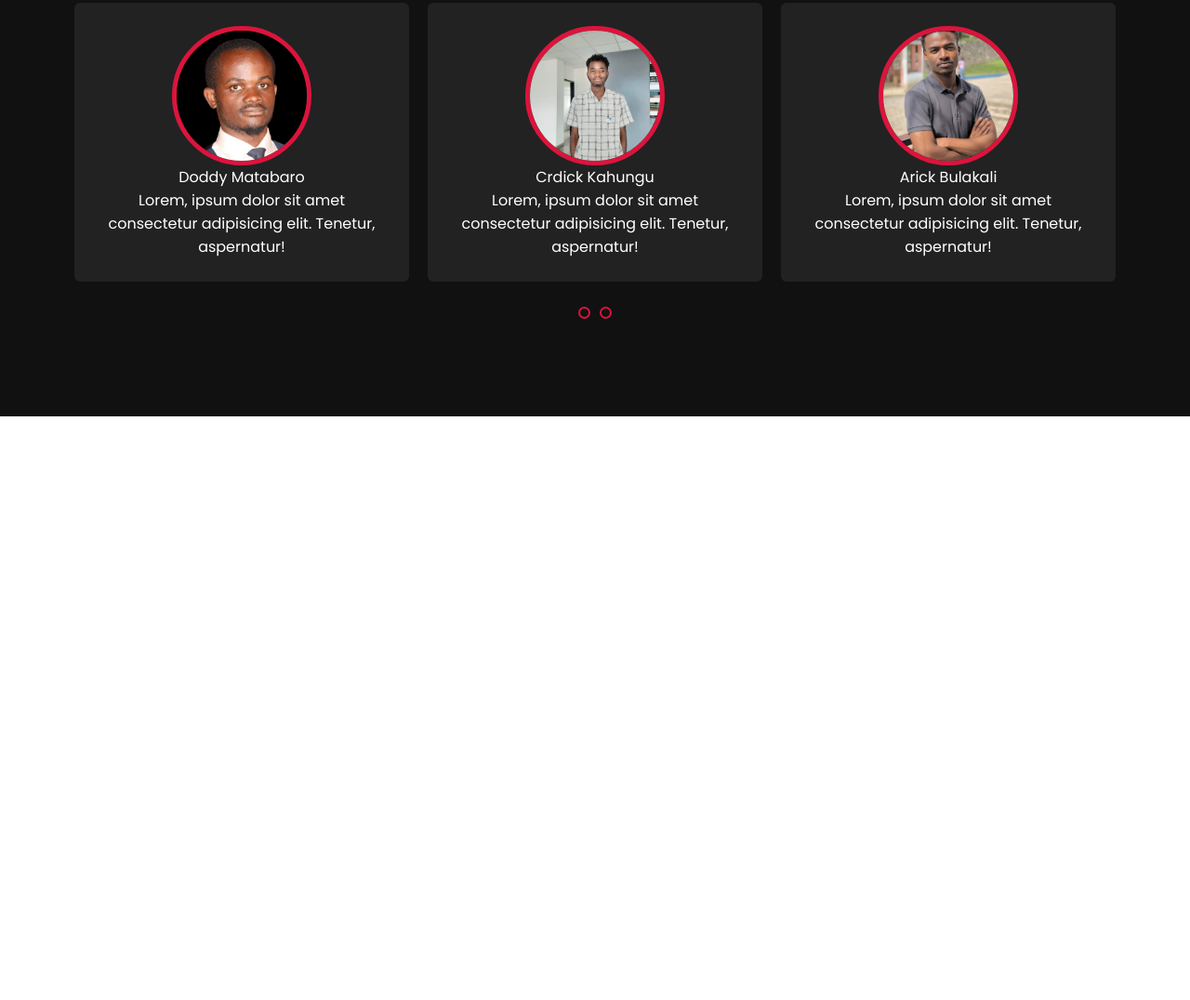
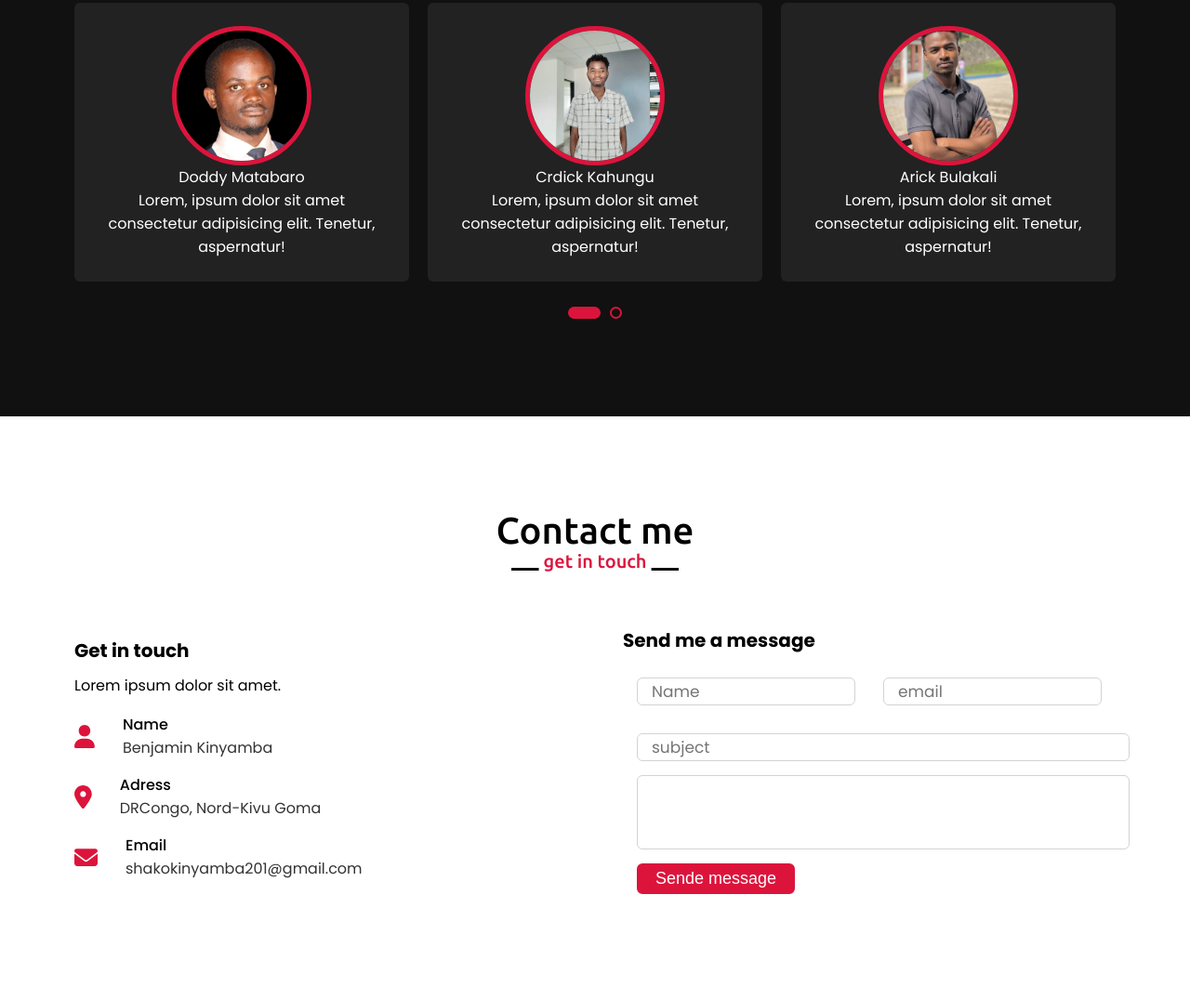
Before and after one commit to SKB-TECH/porfolio, a website: page index.html in a window 1280 px wide. Shown: the part 3018-4094 px from the top of the page at 93% size. Before the commit the page ends 3466 px from the top, so only its background shows below. Drawn offline with nearby package versions, Linux system fonts and the light colour scheme; files whose address does not match are found by name.

Commit message:
Feat :add section contact

```diff
--- a/index.html
+++ b/index.html
@@ -227,5 +227,71 @@
             </div>
         </div>
     </section>
+
+    <!-- section contact -->
+    <section class="contact" id="contact">
+        <div class="max-width">
+            <h2 class="title">Contact me</h2>
+            <div class="contact-content">
+                <div class="column left">
+                    <div class="text">Get in touch</div>
+                    <p>Lorem ipsum dolor sit amet.</p>
+                    <div class="icons">
+                        <div class="row">
+                            <i class="fas fa-user"></i>
+                            <div class="info">
+                                <div class="head">Name</div>
+                                <div class="sub-title">Benjamin Kinyamba</div>
+                            </div>
+                        </div>
+
+                        <div class="row">
+                          <i class="fa fa-map-marker-alt" aria-hidden="true"></i>
+                            <div class="info">
+                                <div class="head">Adress</div>
+                                <div class="sub-title">DRCongo, Nord-Kivu Goma</div>
+                            </div>
+                        </div>
+
+                        <div class="row">
+                            <i class="fas fa-envelope"></i>
+                            <div class="info">
+                                <div class="head">Email</div>
+                                <div class="sub-title">shakokinyamba201@gmail.com</div>
+                            </div>
+                        </div>
+                    </div>
+                </div>
+                <div class="column right">
+                    <div class="text">Send me a message</div>
+                    <form action="#">
+                        <div class="fields">
+                            <div class="field name">
+                            <input type="text" name="nom" placeholder="Name" required>
+                            </div>
+
+                            <div class="field email">
+                                <input type="email" name="email" placeholder="email" required>
+                            </div>
+                        </div>
+                        <div class="field subject">
+                            <input type="text" name="subject" placeholder="subject" required>
+                        </div>
+
+                        <div class="field textarea">
+                            <textarea name="" id="" cols="30" rows="10"  placeholder="Describe ...." required>
+                            </textarea>
+                        </div>
+
+                        <div class="button">
+                            <button type="submit">
+                                Sende message
+                            </button>
+                        </div>
+                    </form>
+                </div>
+            </div>
+        </div>
+    </section>
     <script src="./script.js"></script>
 </html>
--- a/style.css
+++ b/style.css
@@ -175,7 +175,7 @@ section .title::after {
 /* about style */
 
 .about,.skills,
-.services ,.teams{
+.services ,.teams,.contact{
     font-family: 'Poppins', 'sans-Serif';
 }
 
@@ -186,7 +186,7 @@ section .title::after {
 
 
 .about .about-content,
-.services .serv-content,.skills  .skills-content {
+.services .serv-content,.skills  .skills-content,.contact .contact-content {
     display: flex;
     flex-wrap: wrap;
     align-items: center;
@@ -451,7 +451,132 @@ text-align: justify;
     outline: none!important;
     border-radius: 50%;
     border: 2px solid crimson!important;
+    transition: all 0.3s ease;
 }
+
+.owl-dot.active{
+    width: 35px;
+    border-radius: 14px;
+}
+
+.owl-dot.active,
+.owl-dot:hover{
+   background: crimson!important;
+}
+
+/* contact style */
+.contact .title::after{
+    content: "get in touch";
+}
+
+.contact .contact-content .column{
+    width: calc(50% - 30px);
+}
+
+.contact .contact-content .text{
+    font-size: 20px;
+    font-weight: 600;
+    margin-bottom: 10px;
+}
+
+.contact .contact-content .left p{
+    text-align: justify;
+
+}
+
+.contact .contact-content .left .icons{
+        margin: 10px 0;
+}
+
+.contact .contact-content .row{
+    display: flex;
+    height: 65px;
+    align-items: center;
+}
+
+.contact .contact-content .row .info{
+    margin-left: 30px;
+}
+
+.contact .contact-content .row svg{
+   font-size: 25px;
+   color: crimson;
+}
+
+.contact .contact-content  .info .head{
+    font-weight: 500;
+}
+
+.contact .contact-content .info .sub-title{
+    color: #333;
+}
+
+.contact .right form .fields{
+    display: flex;
+}
+
+.contact .right form .field,
+.contact .right form .fields .field{
+    height: 30px;
+    width: 100%;
+    margin: 15px;
+}
+
+.contact .right form  .textarea{
+    height:80px ;
+}
+.contact .right form  .name{
+    margin-left: 15px;
+}
+
+.contact .right form  .email{
+    margin-left: 30px;
+}
+.contact .right form  .field input,
+.contact .right form  .textarea textarea{
+    height: 100%;
+    width: 100%;
+    border: 1px solid lightgray;
+    border-radius: 6px;
+    outline: none;
+    padding: 0 15px;
+    font-size: 17px;
+    font-family: 'Poppins',sans-serif;
+}
+.contact .right form  .textarea textarea{
+    padding-top: 10px;
+    resize: none;
+}
+
+.contact .right form .button{
+    height: 47px;
+    width: 170px;
+}
+
+.contact .right .button button{
+    margin-left: 15px;
+    width: 100%;
+    height: 70%;
+    border: 2px solid  crimson;
+    background: crimson;
+    color: #fff;
+    font-size: 18px;
+    font-weight: 500;
+    border-radius: 6px;
+    cursor: pointer;
+    transition: all 0.3s ease;
+
+}
+
+.contact .right .button button:hover{
+    color: crimson;
+    background: none;
+}
+
+
+
+
+
 
 
 
@@ -555,7 +680,8 @@ text-align: justify;
         width: calc(50% - 10px);
         margin-bottom: 20px;
     }
-    .skills .skills-content .column {
+    .skills .skills-content .column,
+    .contact .contact-content .column {
         width: 100%;
         margin-bottom: 35px;
     }
```
